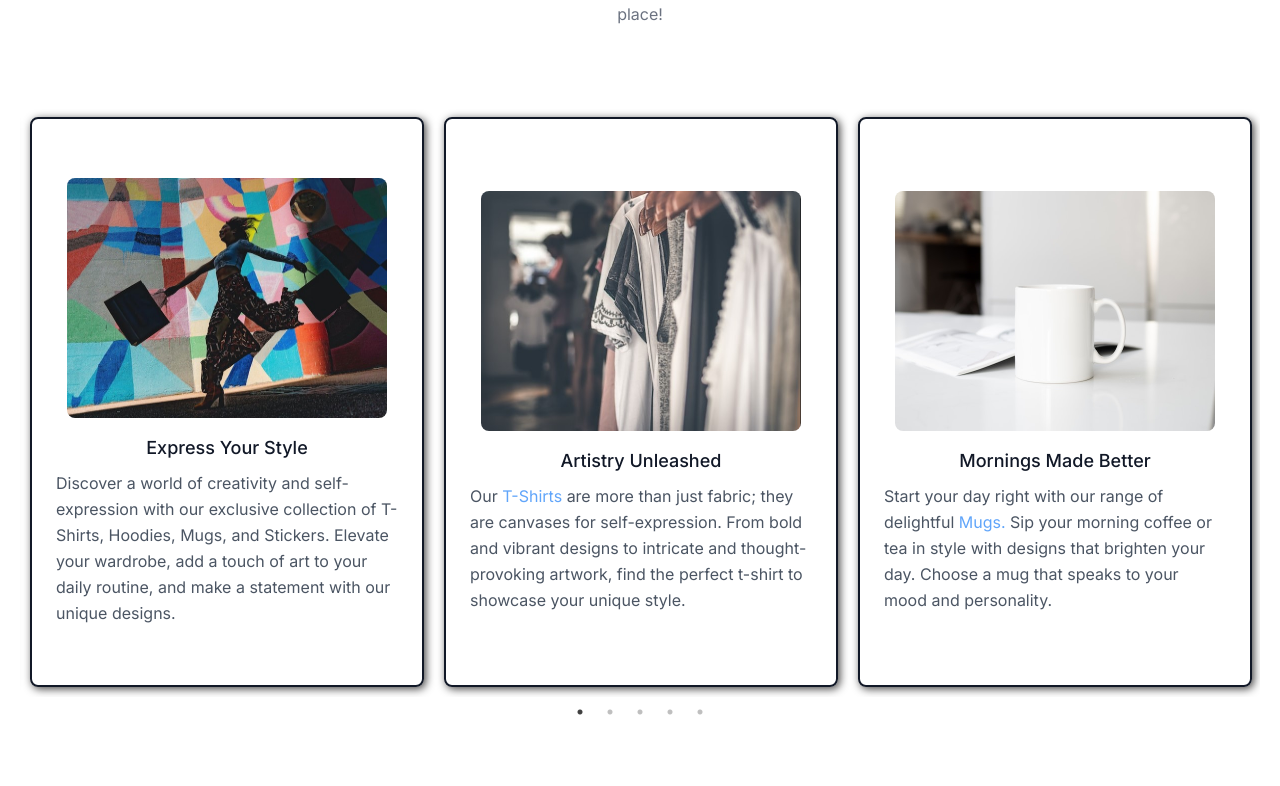
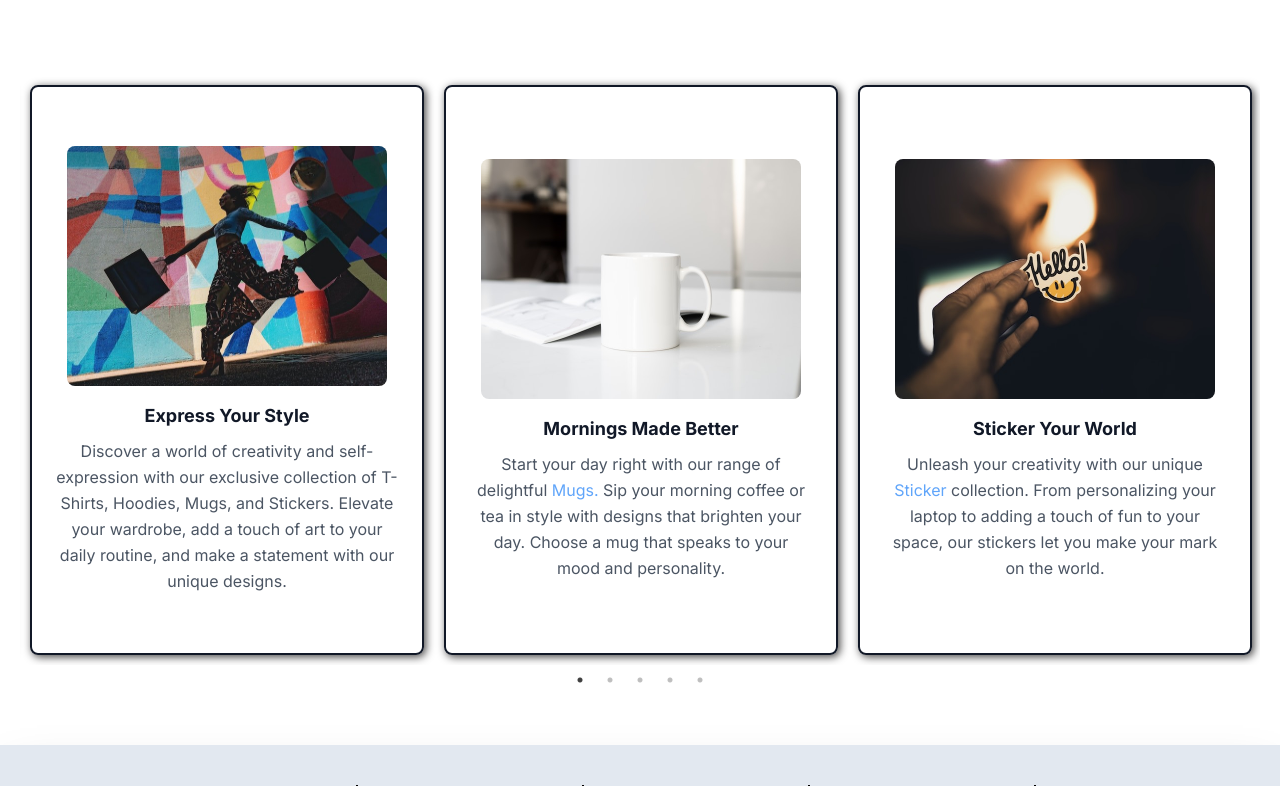
Before and after one commit to salman-d-dev/FitWear, a Next.js app: page / in a window 1280 px wide. Shown: the part 850-1636 px from the top of the page. Built offline with nearby package versions, Linux system fonts and the light colour scheme.

Commit message:
Made some slight changes

```diff
--- a/src/app/_components/CardSlider.js
+++ b/src/app/_components/CardSlider.js
@@ -54,10 +54,10 @@ const CardSlider = () => {
                 width={300} className="md:h-60 md:w-80 rounded-lg"
               />
             </div>
-            <h2 className="text-lg text-gray-900 font-medium title-font mb-2">
+            <h2 className="text-lg text-gray-900 font-bold title-font mb-2">
               Express Your Style
             </h2>
-            <p className="leading-relaxed text-base">
+            <p className="leading-relaxed text-base text-center">
               Discover a world of creativity and self-expression with our
               exclusive collection of T-Shirts, Hoodies, Mugs, and Stickers.
               Elevate your wardrobe, add a touch of art to your daily routine,
@@ -65,25 +65,6 @@ const CardSlider = () => {
             </p>
           </div>
 
-          <div className="border-2 border-gray-900  rounded-lg shadow-lg cursor-pointer homeCard">
-            <div className=" mb-4">
-              <Image
-                src={"/darktshirt2.jpg"}
-                alt="TShirt.svg"
-                height={200}
-                width={300} className="md:h-60 md:w-80 rounded-lg"
-              />
-            </div>
-            <h2 className="text-lg text-gray-900 font-medium title-font mb-2">
-              Artistry Unleashed
-            </h2>
-            <p className="leading-relaxed text-base">
-              Our <Link href={"/tshirts"} className="text-blue-400">T-Shirts</Link> are more than just fabric; they are canvases for
-              self-expression. From bold and vibrant designs to intricate and
-              thought-provoking artwork, find the perfect t-shirt to showcase
-              your unique style.
-            </p>
-          </div>
 
           <div className="border-2 border-gray-900 rounded-lg shadow-lg cursor-pointer homeCard">
             <div className=" rounded-full mb-4">
@@ -95,10 +76,10 @@ const CardSlider = () => {
               />
               {/* /mug-svgrepo-com.svg */}
             </div>
-            <h2 className="text-lg font-medium title-font mb-2 text-gray-900">
+            <h2 className="text-lg font-bold title-font mb-2 text-gray-900">
               Mornings Made Better
             </h2>
-            <p className="leading-relaxed text-base">
+            <p className="leading-relaxed text-base text-center">
               Start your day right with our range of delightful <Link href={"/mugs"} className="text-blue-400">Mugs.</Link> Sip your
               morning coffee or tea in style with designs that brighten your
               day. Choose a mug that speaks to your mood and personality.
@@ -114,10 +95,10 @@ const CardSlider = () => {
                 width={300} className="md:h-60 md:w-80 rounded-lg"
               />
             </div>
-            <h2 className="text-lg text-gray-900 font-medium title-font mb-2">
+            <h2 className="text-lg text-gray-900 font-bold title-font mb-2">
               Sticker Your World
             </h2>
-            <p className="leading-relaxed text-base">
+            <p className="leading-relaxed text-base text-center">
               Unleash your creativity with our unique <Link href={"/stickers"} className="text-blue-400">Sticker</Link> collection. From
               personalizing your laptop to adding a touch of fun to your space,
               our stickers let you make your mark on the world.
@@ -132,11 +113,30 @@ const CardSlider = () => {
                 width={300} className="md:h-60 md:w-80 rounded-lg"
               />
             </div>
-            <h2 className="text-lg text-gray-900 font-medium title-font mb-2">
+            <h2 className="text-lg text-gray-900 font-bold title-font mb-2">
               Your Style Sanctuary
             </h2>
-            <p className="leading-relaxed text-base">
+            <p className="leading-relaxed text-base text-center">
               Welcome to your style sanctuary. From trendy <Link href={"/hoodies"} className="text-blue-400">Hoodies</Link> to cozy T-Shirts, artistic Mugs, and expressive Stickers, {`we've got everything you need to create a space that reflects your unique personality and style.`}
+            </p>
+          </div>
+          <div className="border-2 border-gray-900  rounded-lg shadow-lg cursor-pointer homeCard">
+            <div className=" mb-4">
+              <Image
+                src={"/darktshirt2.jpg"}
+                alt="TShirt.svg"
+                height={200}
+                width={300} className="md:h-60 md:w-80 rounded-lg"
+              />
+            </div>
+            <h2 className="text-lg text-gray-900 font-bold title-font mb-2">
+              Artistry Unleashed
+            </h2>
+            <p className="leading-relaxed text-base text-center">
+              Our <Link href={"/tshirts"} className="text-blue-400">T-Shirts</Link> are more than just fabric; they are canvases for
+              self-expression. From bold and vibrant designs to intricate and
+              thought-provoking artwork, find the perfect t-shirt to showcase
+              your unique style.
             </p>
           </div>
       </Slider>
--- a/src/app/globals.css
+++ b/src/app/globals.css
@@ -33,5 +33,5 @@ input[type="number"]::-webkit-outer-spin-button {
   box-shadow: 2px 2px 8px rgb(69, 68, 68);
 }
 .homeCard:hover{
-  border: 2px solid cyan;
+    border: 2px solid cyan;
 }
--- a/src/app/page.js
+++ b/src/app/page.js
@@ -9,7 +9,7 @@ import CardSlider from './_components/CardSlider'
 export default function Home() {
   return (
     <main>
-       <div className='p-10'>
+       <div className='p-4 md:p-10'>
         <Image className='rounded-lg'
           src="/fitbg2.jpeg"
           alt="Home BG"
@@ -17,7 +17,7 @@ export default function Home() {
         />
       </div>
       <section className="text-gray-600 body-font">
-  <div className="container px-5 py-24 mx-auto">
+  <div className="container px-5 py-16 mx-auto">
     <div className="flex flex-wrap w-full mb-20 flex-col items-center text-center" >
       <h1 className="sm:text-3xl text-2xl font-medium title-font mb-2 text-gray-900">Find your perfect Fit at FitWear.com</h1>
       <p className="lg:w-1/2 w-full leading-relaxed text-gray-500">Love Fit clothes? Worried about not finding the right size? You are at the right place!</p>
```
